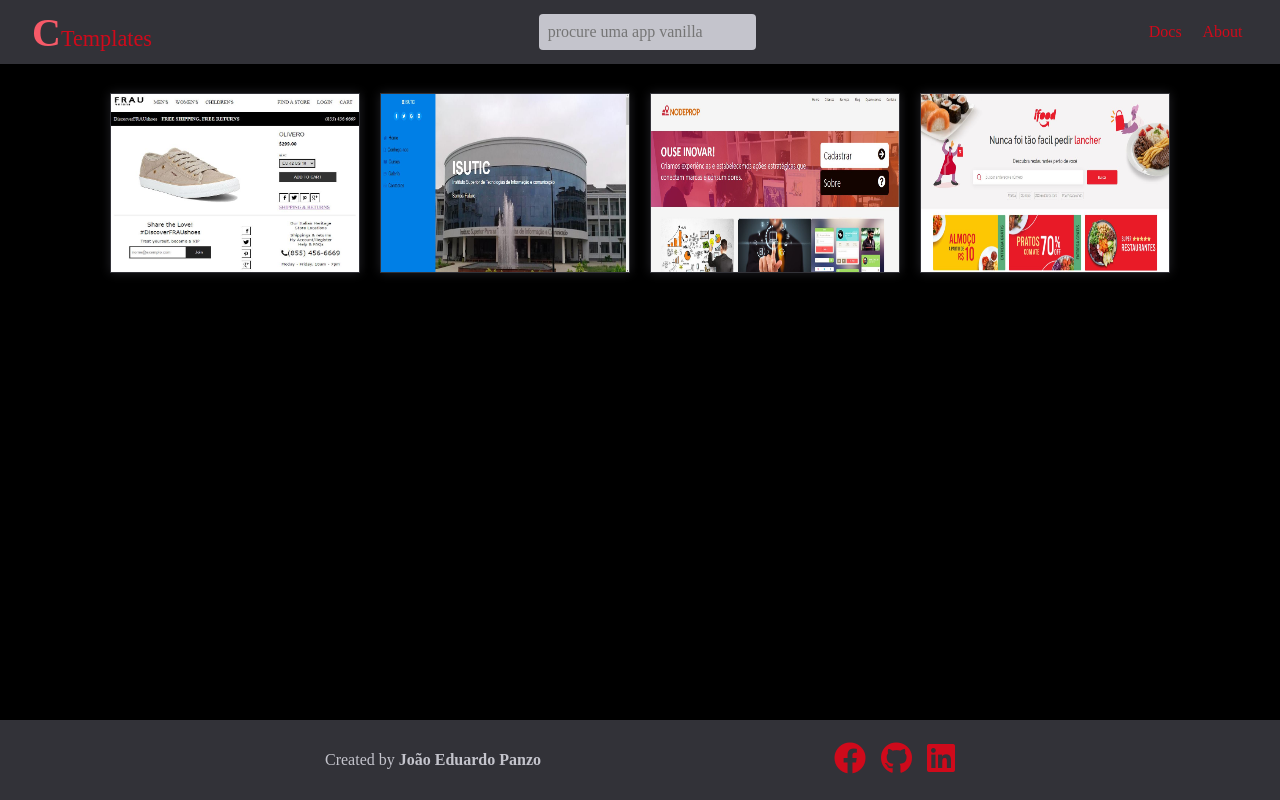
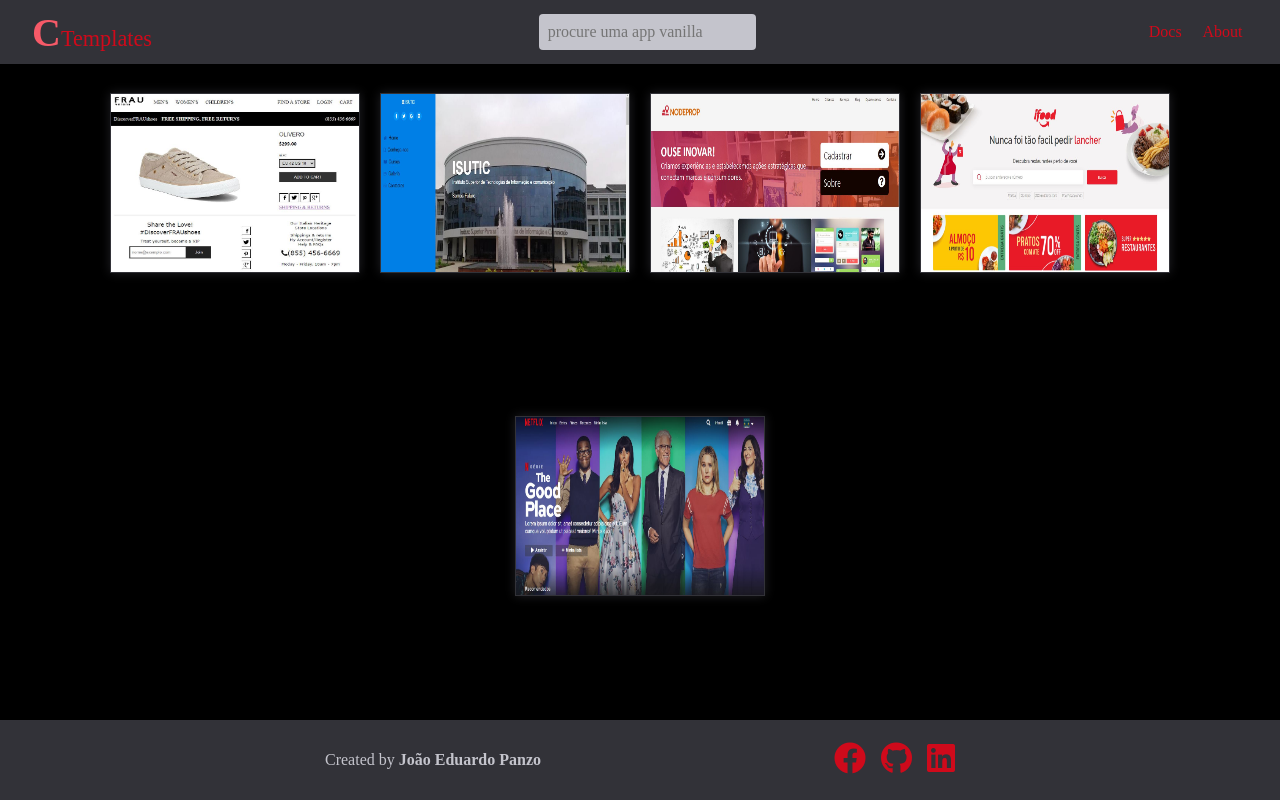
Before and after one commit to eduardojpanzo/templates-cloned-without-framework, a plain HTML site: page index.html in a window 1280 px wide. Drawn offline with Linux system fonts and the light colour scheme.

Commit message:
link para acessar a pagina da netflix adicionada

```diff
--- a/index.html
+++ b/index.html
@@ -48,6 +48,10 @@
                 <img src="public/image/ifood.JPG" alt="ifood-image">
                 <a href="src/pages/ifood/index.html"></a>
             </div>
+            <div class="appLiking">
+                <img src="public/image/netflix.JPG" alt="netflix-image">
+                <a href="src/pages/netflix/index.html"></a>
+            </div>
         </div>
     </main>
 
```
Also changed, not shown: public/image/netflix.JPG (added).
